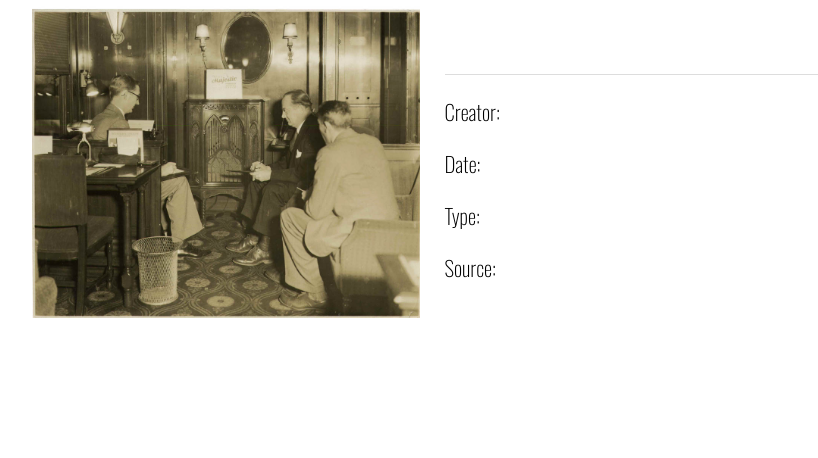
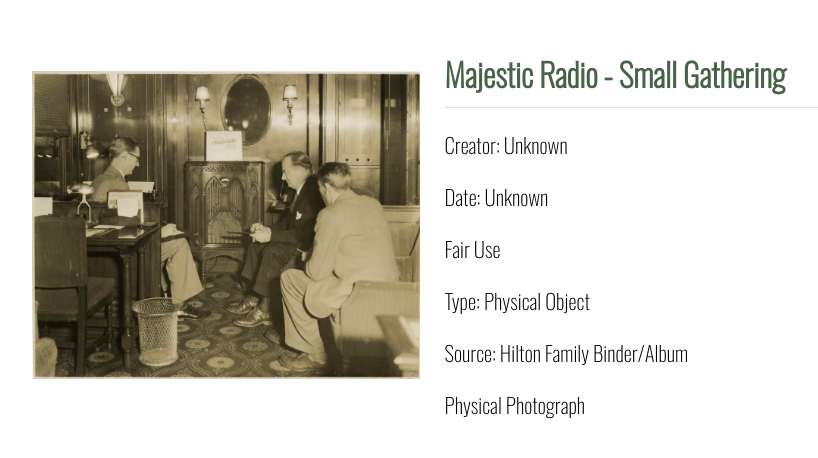
Before and after one commit to martinez2125/TennesseeChicago_Images, a Jekyll site: the page built from _mindoc_media/pg956-img.md, in a window 1280 px wide. Shown: the top 458 px of the page, without its empty margins (208-1026 px from the left). Built offline with Jekyll 4.4.1, drawn with Linux system fonts in a browser that asks for light colours.

Commit message:
Update pg956-img.md

```diff
--- a/_mindoc_media/pg956-img.md
+++ b/_mindoc_media/pg956-img.md
@@ -3,18 +3,18 @@ page: section-name
 title: Hilton Family Binder (Inside)
 media_type: image
 
-_title:
+_title: Majestic Radio - Small Gathering
 description:
-creator:
-_date:
-rights:
-type:
-source:
+creator: Unknown
+_date: Unknown
+rights: Fair Use
+type: Physical Object
+source: Hilton Family Binder/Album
 identifier:
 contributor:
-format:
-credit_(IPTC):
-date_created_(IPTC):
+format: Physical Photograph
+credit_(IPTC): Digitization courtesy of Caden J. Miller & Lesly Martinez
+date_created_(IPTC): 9/15/2025
 
 _path: /assets/img/pg56-img.jpg
 order: 58
```
